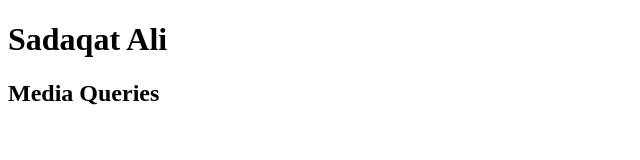
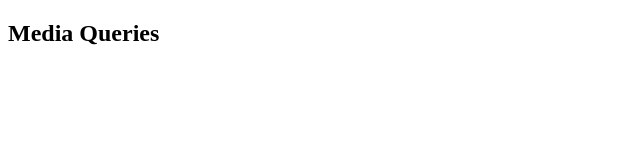
Before and after one commit to sadaqatbarkat/Media-Queries, a plain HTML site: page index.html in a window 1280 px wide. Shown: the whole page, without its empty margins (0-640 px from the left). Drawn offline with Linux system fonts and the light colour scheme.

Commit message:
delete commit

```diff
--- a/index.html
+++ b/index.html
@@ -9,7 +9,7 @@
 </head>
 
 <body>
-	<h1>Sadaqat Ali</h1>
+
 	<header>
 		<nav>
 			<h1>Media Queries</h1>
```
